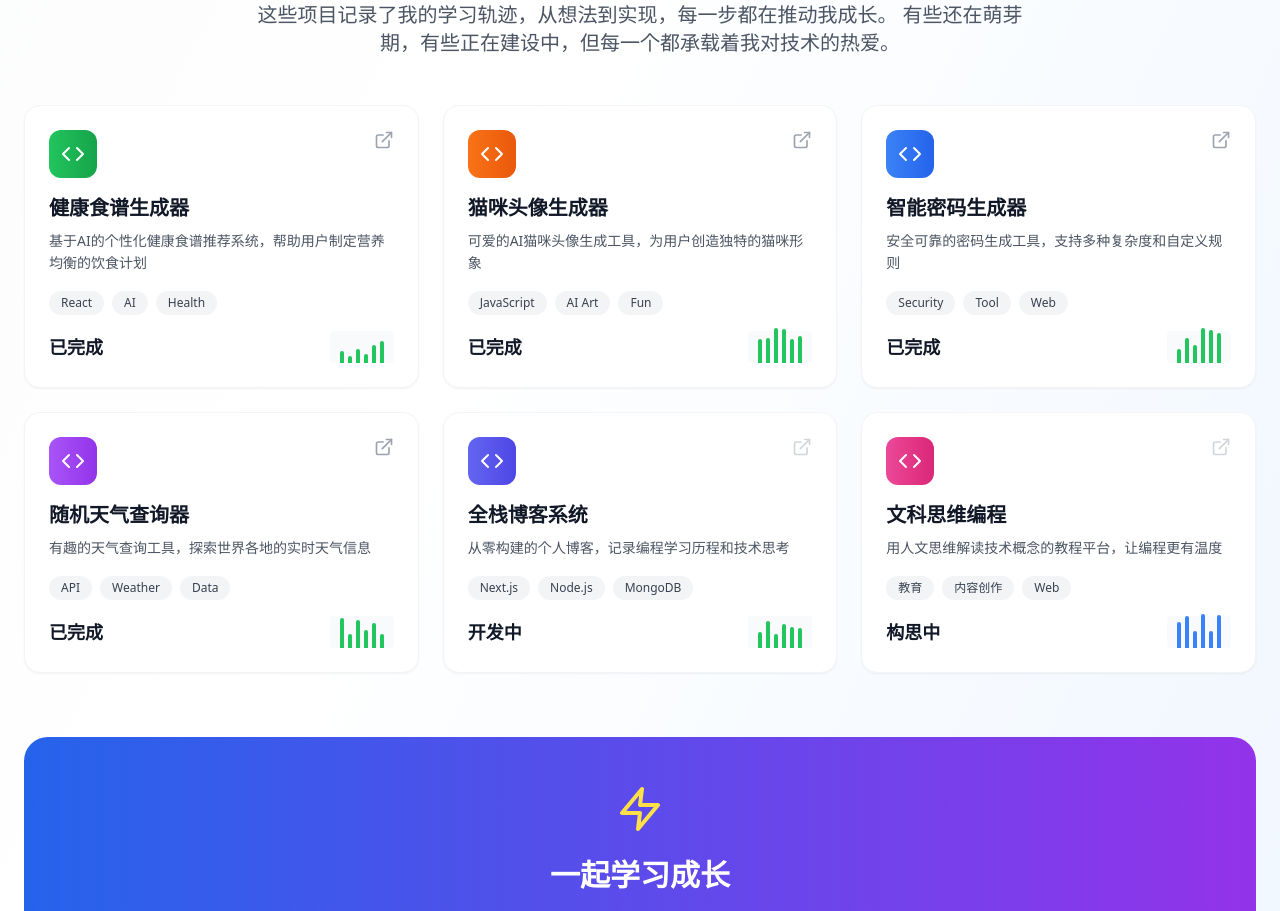
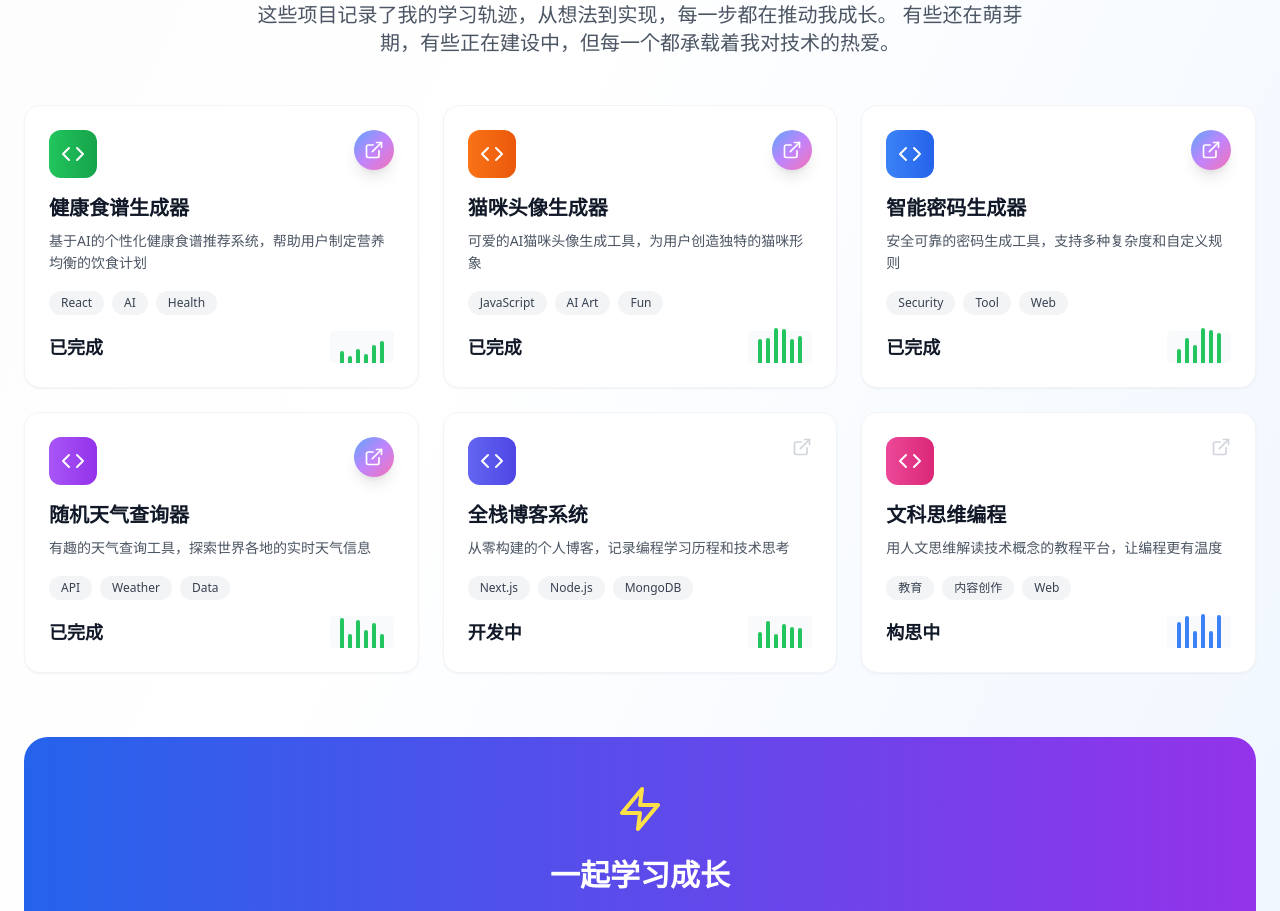
Before and after one commit to kimmmming/mywebsite, a React (Vite) app: page / in a window 1280 px wide. Shown: the part 1480-2391 px from the top of the page. Built offline with nearby package versions, Linux system fonts and the light colour scheme.

Commit message:
feat: 优化项目卡片外链按钮为渐变圆形动画按钮，提升交互吸引力

```diff
--- a/src/App.tsx
+++ b/src/App.tsx
@@ -121,9 +121,15 @@ const ProjectCard = ({ project }) => (
           href={project.url}
           target="_blank"
           rel="noopener noreferrer"
-          className="text-gray-400 hover:text-gray-600 transition-colors"
+          className="group relative"
+          title="访问项目"
         >
-          <ExternalLink className="w-5 h-5" />
+          <span className="absolute -top-8 right-1/2 translate-x-1/2 scale-0 group-hover:scale-100 transition-all bg-black text-white text-xs rounded px-2 py-1 pointer-events-none z-10">
+            访问项目
+          </span>
+          <span className="inline-flex items-center justify-center w-10 h-10 rounded-full bg-gradient-to-br from-blue-400 via-purple-400 to-pink-400 shadow-lg transition-all duration-300 group-hover:scale-110 group-hover:shadow-2xl group-hover:rotate-12">
+            <ExternalLink className="w-5 h-5 text-white transition-transform duration-300 group-hover:rotate-45" />
+          </span>
         </a>
       ) : (
         <ExternalLink className="w-5 h-5 text-gray-300" />
@@ -296,7 +302,7 @@ function App() {
             <div className="w-32 h-32 mx-auto rounded-full bg-gradient-to-r from-blue-500 to-purple-600 p-1">
               <div className="w-full h-full rounded-full bg-white flex items-center justify-center">
                 <img
-                  src="https://images.pexels.com/photos/2379004/pexels-photo-2379004.jpeg?auto=compress&cs=tinysrgb&w=200&h=200&fit=crop&crop=face"
+                  src="/avatar.jpg"
                   alt="Profile"
                   className="w-28 h-28 rounded-full object-cover"
                 />
```
